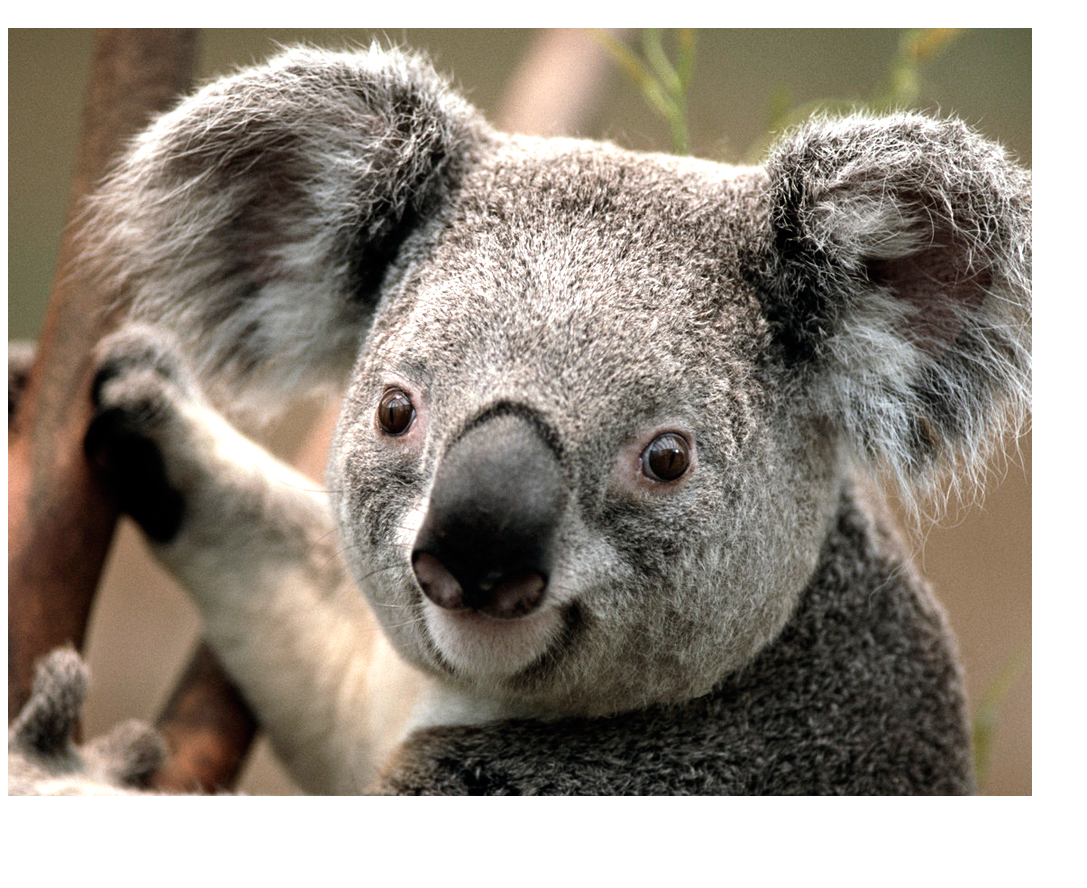
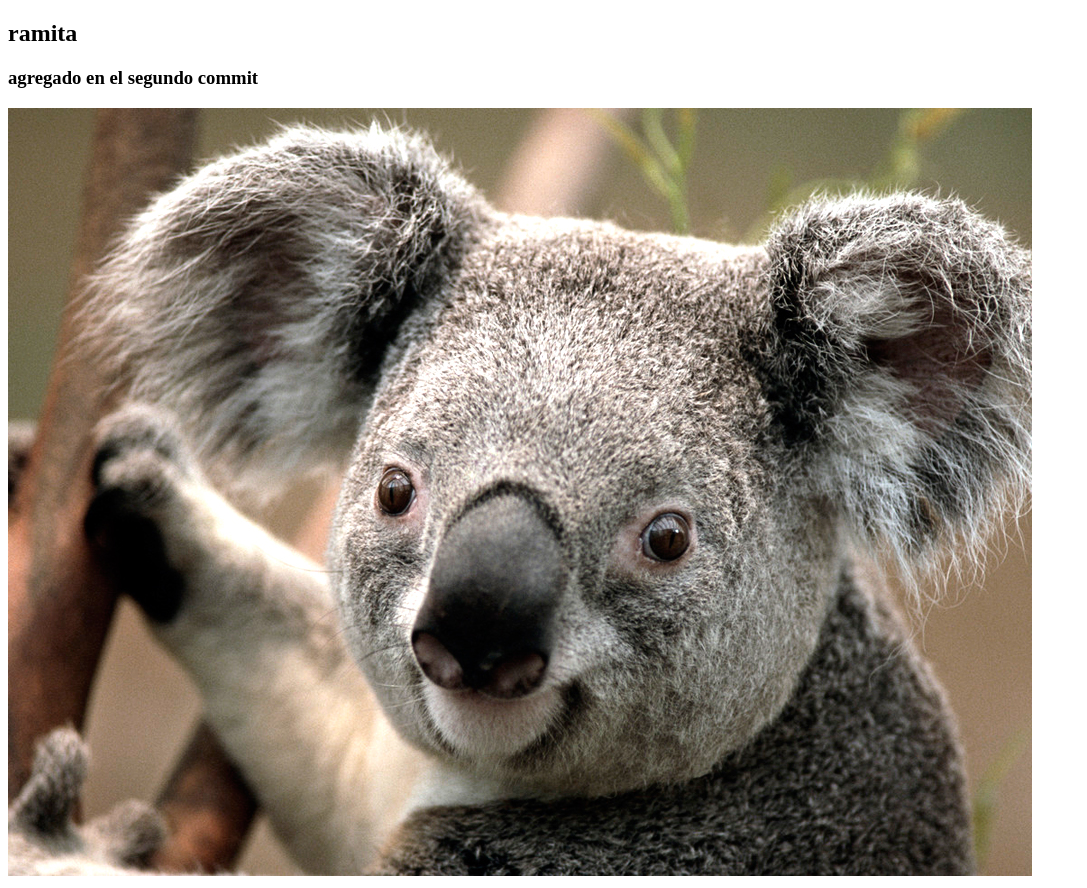
Before and after one commit to Herenia/clase-de-git, a plain HTML site: page pagina.html in a window 1280 px wide. Shown: the whole page, without its empty margins (0-1087 px from the left). Before the commit the page ends 831 px from the top, so only its background shows below. Drawn offline with Linux system fonts and the light colour scheme.

Commit message:
Cambio master

```diff
--- a/pagina.html
+++ b/pagina.html
@@ -7,8 +7,8 @@
     <title>Document</title>
 </head>
 <body>
-    <h2><agregado en ramita/h2>
-        <h3><agregado en el segundo commit/h3>
+    <h2> ramita</h2>
+        <h3>agregado en el segundo commit</h3>
             <div>
                 <img src="Koala.jpg" alt="ing">
 
```
